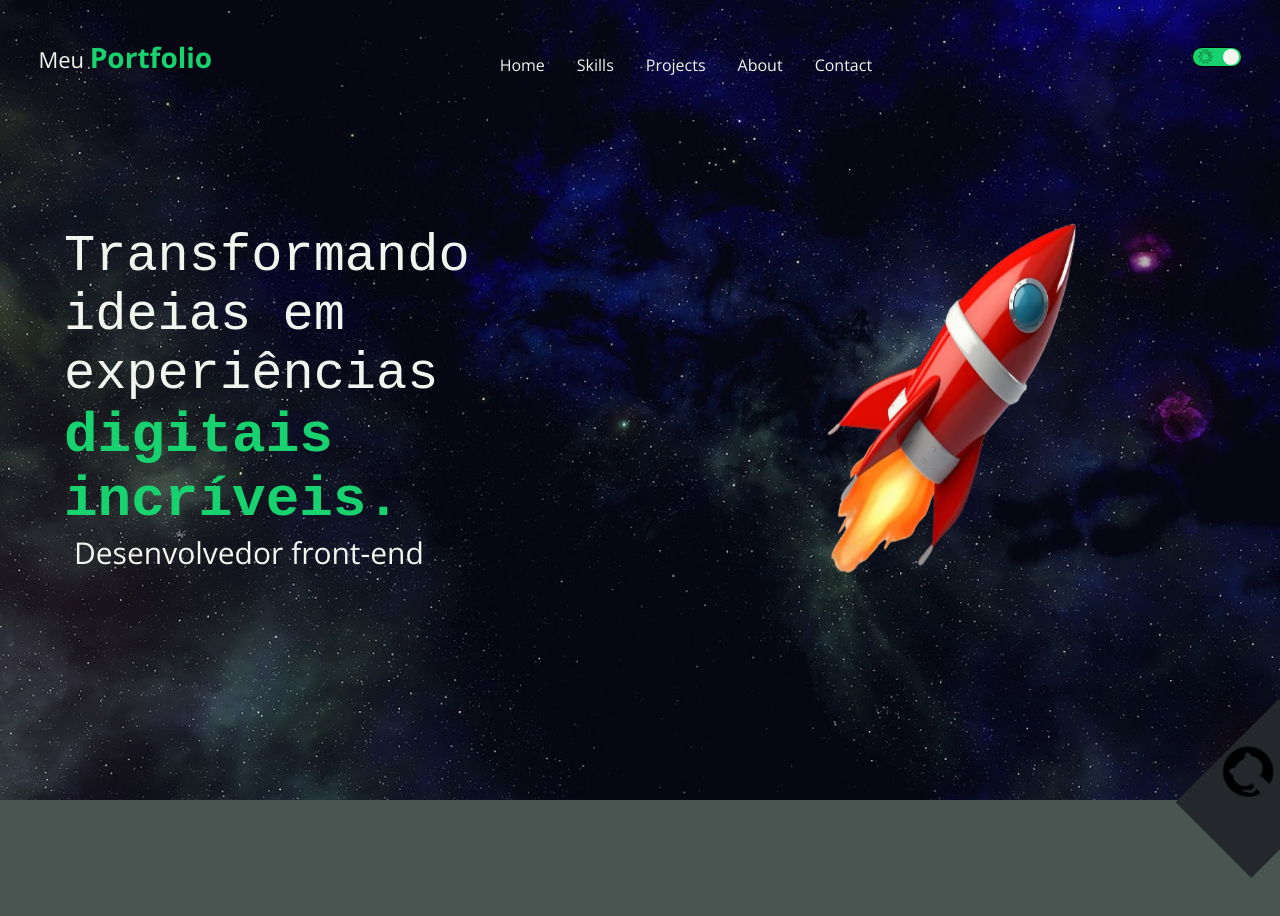
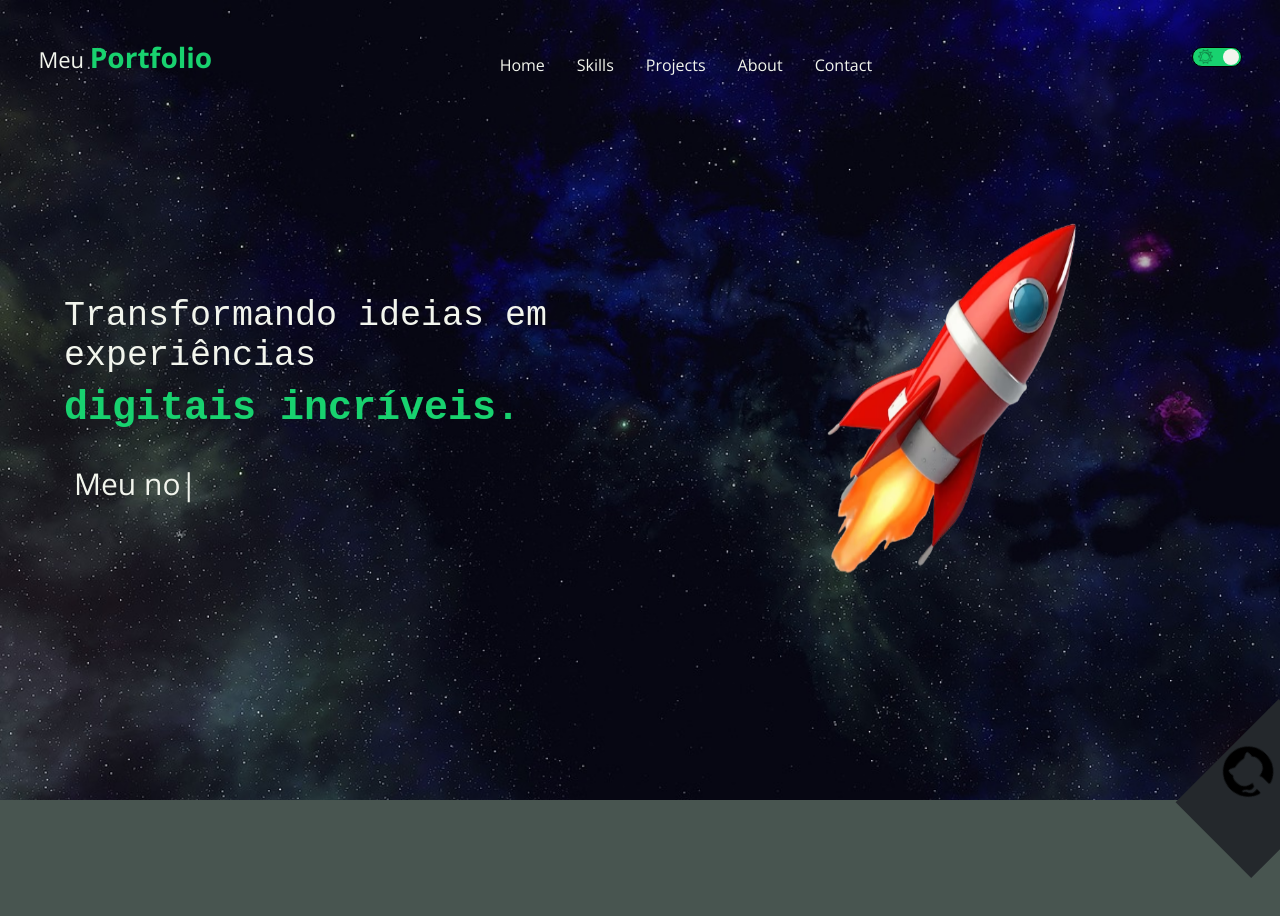
Before and after one commit to GSPadovesi/Portfolio, a React (Vite) app: page / in a window 1280 px wide. Shown: the top 916 px of the page. Built offline with nearby package versions, Linux system fonts and the light colour scheme.

Commit message:
Typical depois decido se mudo

```diff
--- a/package.json
+++ b/package.json
@@ -13,6 +13,7 @@
     "react": "^18.2.0",
     "react-dom": "^18.2.0",
     "react-router-dom": "^6.17.0",
+    "react-typical": "^0.1.3",
     "styled-components": "^6.1.0"
   },
   "devDependencies": {
--- a/src/pages/Main/Section/Home/Home.styles.ts
+++ b/src/pages/Main/Section/Home/Home.styles.ts
@@ -99,20 +99,22 @@ export const HomeImage = styled.div<HomeProps>`
 
 export const HomeTitle = styled.h1`
   color: #F2F5ED;
-  font-size: 32px;
+  font-size: 25px;
   font-weight: 400;
   font-family: 'Courier New', Courier, monospace;
+  text-align: center;
 
   @media(min-width: 768px){
-    font-size: 42px;
+    font-size: 32px;
   }
 
   @media(min-width: 1024px){
-    font-size: 52px;
+    font-size: 35px;
+    text-align: left;
   }
 
   @media(min-width: 1440px){
-    font-size: 62px;
+    font-size: 45px;
   }
 `
 
@@ -120,18 +122,20 @@ export const HomeTitleStrong = styled.span`
   font-weight: bold;
   font-family: 'Courier New', Courier, monospace;
   color: #18D26F;
-  font-size: 36px;
+  font-size: 26px;
+  margin-top: 10px;
 
  @media(min-width: 768px){
-    font-size: 46px;
-  }
-  @media(min-width: 1024px){
-    font-size: 56px;
+    font-size: 38px;
   }
 
+  @media(min-width: 1024px){
+    font-size: 40px;
+    text-align: center;
+  }
 
   @media(min-width: 1440px){
-    font-size: 66px;
+    font-size: 55px;
   }
 `
 
@@ -139,6 +143,7 @@ export const HomeDescription = styled.p`
   color: #F2F5ED;
   font-size: 20px;
   text-align: left;
+  margin-top: 32px;
 
   @media(min-width: 768px){
     font-size: 30px;
--- a/src/pages/Main/Section/Home/Home.tsx
+++ b/src/pages/Main/Section/Home/Home.tsx
@@ -1,4 +1,5 @@
 import { HomeProps } from './Home.types';
+import Typical from 'react-typical'
 import rocket from '../../../../assets/rocket.png'
 import * as S from './Home.styles';
 
@@ -8,8 +9,10 @@ export const Home = ({ isOpen }: HomeProps) => {
       <S.Home id='home'>
         <S.HomeContainer>
           <S.HomeContent>
-            <S.HomeTitle>Transformando ideias em experiências <S.HomeTitleStrong>digitais incríveis.</S.HomeTitleStrong> </S.HomeTitle>
-            <S.HomeDescription>Desenvolvedor front-end</S.HomeDescription>
+            <S.HomeTitle>Transformando ideias em experiências </S.HomeTitle>
+            <S.HomeTitleStrong>digitais incríveis.</S.HomeTitleStrong>
+            <S.HomeDescription><Typical loop={1} steps={['Olá, tudo bem ? 😁', 1000, 'Meu nome é Gabriel', 1000, 'Desenvolvedor front-end', 1000]} wrapper='p' /></S.HomeDescription>
+            {/* <S.HomeDescription>Desenvolvedor front-end</S.HomeDescription> */}
           </S.HomeContent>
 
           <S.HomeImage isOpen={isOpen}>
```
Also changed, not shown: 1 other file (tests, documents, lock files or other folders).
